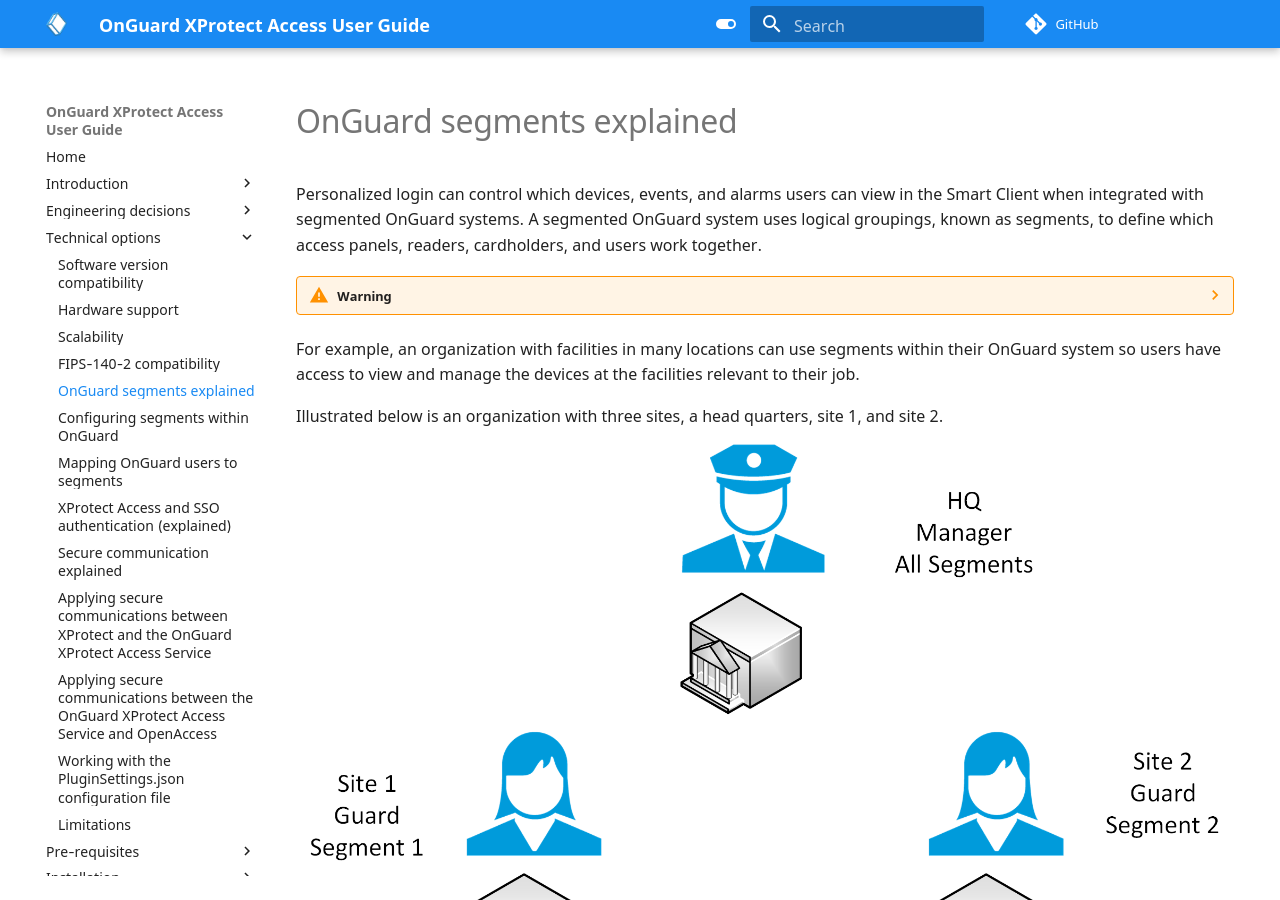
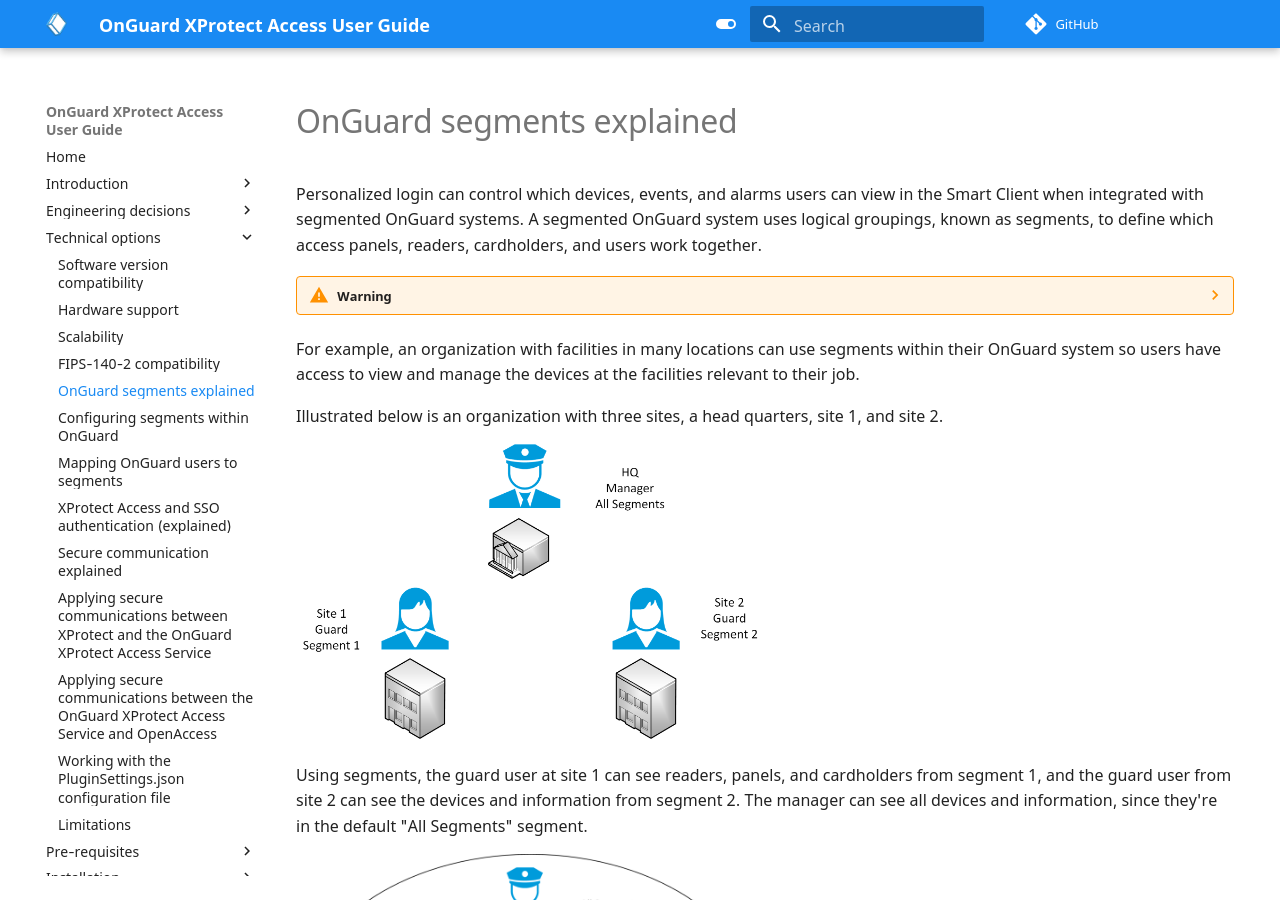
Before and after one commit to mjt-milestone/XPALenelS2DocSite, an MkDocs documentation site: the page built from docs/Tech/SegmentsExplained.md, in a window 1280 px wide and 900 px high. Built offline with MkDocs 1.6.1 and Material for MkDocs 9.7.7, drawn with Linux system fonts in a browser that asks for light colours; comment, search, counter and statistics services are not loaded.

Commit message:
image sizes - segs exp

```diff
--- a/docs/Tech/SegmentsExplained.md
+++ b/docs/Tech/SegmentsExplained.md
@@ -9,8 +9,8 @@
 
 Illustrated below is an organization with three sites, a head quarters, site 1, and site 2.
 
-![MultiSiteOrg](img/CXAL.Sites4Segments.png)
+![MultiSiteOrg](img/CXAL.Sites4Segments.png){width=50%}
 
 Using segments, the guard user at site 1 can see readers, panels, and cardholders from segment 1, and the guard user from site 2 can see the devices and information from segment 2. The manager can see all devices and information, since they're in the default "All Segments" segment.
 
-![SegmentedOrg](img/CXAL.Segs4Segs.png)
+![SegmentedOrg](img/CXAL.Segs4Segs.png){width=50%}
```
